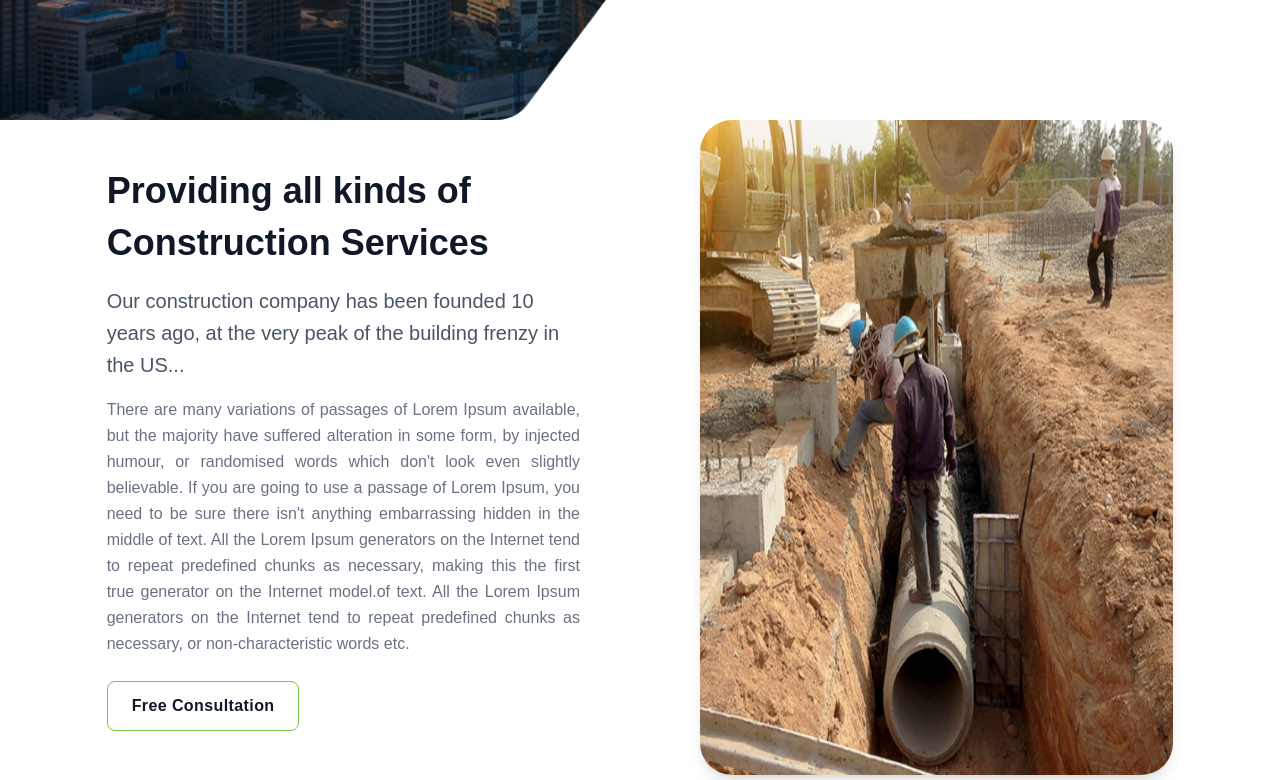
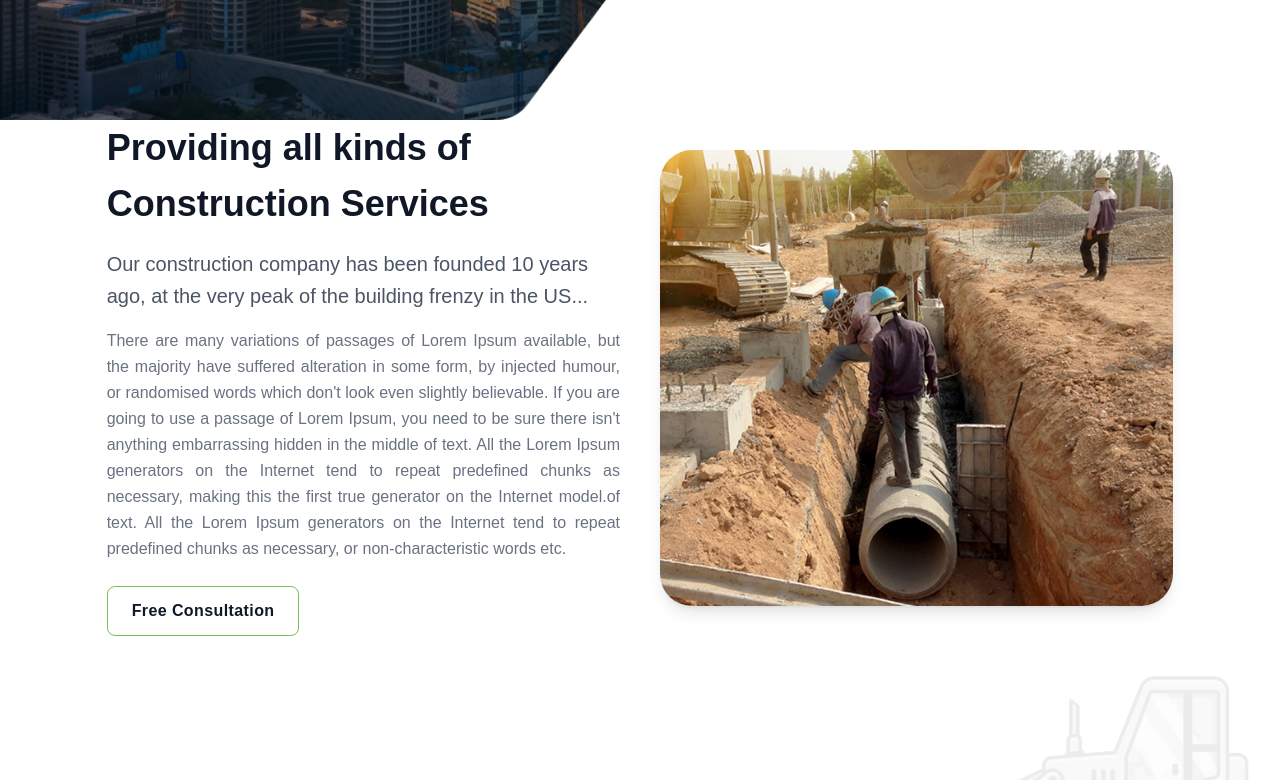
Before and after one commit to weblogiance/shyam-Infratech, a React (Vite) app: page / in a window 1280 px wide. Shown: the part 680-1460 px from the top of the page. Built offline with nearby package versions, Linux system fonts and the light colour scheme.

Commit message:
responsive site

```diff
--- a/src/components/Home/Ourservice.jsx
+++ b/src/components/Home/Ourservice.jsx
@@ -46,7 +46,7 @@ const Ourservice = () => {
                     <h2 className="text-center mx-auto absolute bottom-0 max-sm:-bottom-5 max-sm:text-3xl text-7xl font-semibold mb-10">Over Services </h2>
                     <img src={service} alt="" className=' w-full grayscale' />
                </div>
-                <div className="grid grid-cols-1 md:grid-cols-2 place-content-center lg:w-8/12 w-full  mt-10  mx-auto overflow-hidden">
+                <div className="grid grid-cols-1 md:grid-cols-2 place-content-center md:w-11/12  lg:w-11/12 w-full  mt-10  mx-auto overflow-hidden">
                     {services.map((service, index) => (
                         <div key={index} className={` text-center p-6 border-[#D2D2D2] border lg:border-t-0 lg:border-l-0  relative ${index == 2 && "border-b-0"} ${index == 1 && "border-r-0"} ${index == 3 && "border-b-0 border-r-0"}`}>
                             <h3 className="text-4xl  mb-4">{service.title}</h3>
--- a/src/components/Home/Work.jsx
+++ b/src/components/Home/Work.jsx
@@ -88,7 +88,7 @@ const Work = () => {
                     <p className=' text-2xl max-sm:text-base max-w-3xl text-center text-[#7A8D93]'>We Understand the importance of innovation and professionalism and work with the best people to achieve this.</p>
                 </div>
                 <div>
-                    <div className="flex lg:flex-row flex-col justify-center items-center gap-x-20 w-11/12  gap-y-5 my-10 place-items-center  mx-auto mt-10 lg:grid-cols-4 ">
+                    <div className="flex lg:flex-row flex-col justify-center items-center gap-x-20 w-full  gap-y-5 my-10 place-items-center  mx-auto mt-10 lg:grid-cols-4 ">
                         {serviceName.map((card, index) => (
                             <div key={index} className="relative group ">
 
--- a/src/page/Home.jsx
+++ b/src/page/Home.jsx
@@ -27,10 +27,10 @@ const Home = () => {
               </div>
           </div>
       </section>
-      <section className="w-10/12  gap-x-30 gap-y-5 mx-auto flex lg:flex-row flex-col items-center justify-center mb-10">
+      <section className="w-10/12 mx-auto flex flex-wrap lg:flex-nowrap items-center justify-center gap-10 mb-10">
   {/* Text Content */}
-        <div className='lg:w-1/2 w-full'>
-          <h2 className="text-4xl leading-13 max-w-sm font-bold text-gray-900">
+  <div className="lg:w-1/2 w-full text-center lg:text-left">
+    <h2 className="text-4xl leading-[3.5rem] max-w-sm font-bold text-gray-900">
       Providing all kinds of Construction Services
     </h2>
     <p className="mt-4 text-xl max-w-xl leading-8 text-gray-600 font-medium">
@@ -45,14 +45,15 @@ const Home = () => {
   </div>
 
   {/* Image Section */}
-        <div className="lg:w-1/2 w-full ">
+  <div className="lg:w-1/2 w-full flex justify-center">
     <img
       src={subimage}
       alt="Construction Work"
-            className="lg:w-[724px]  lg:h-[655px] w-full h-full rounded-4xl shadow-lg"
+      className="w-full max-w-[724px] h-auto rounded-4xl shadow-lg"
     />
   </div>
 </section>
+
       <Ourservice />
       <Future />
       <Work />
```
Lines whose indentation alone changed are shown as unchanged.
